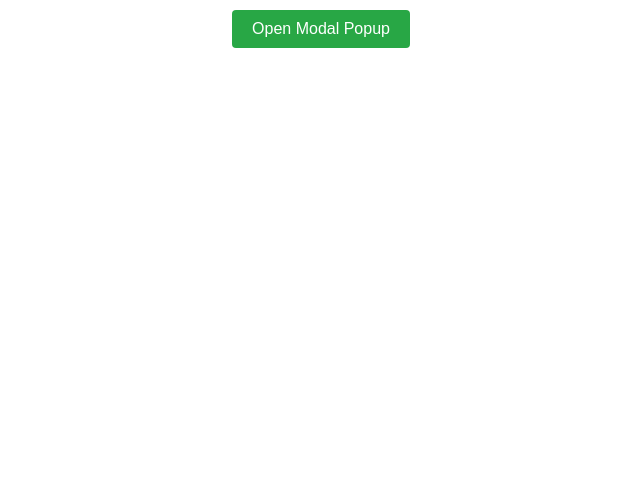
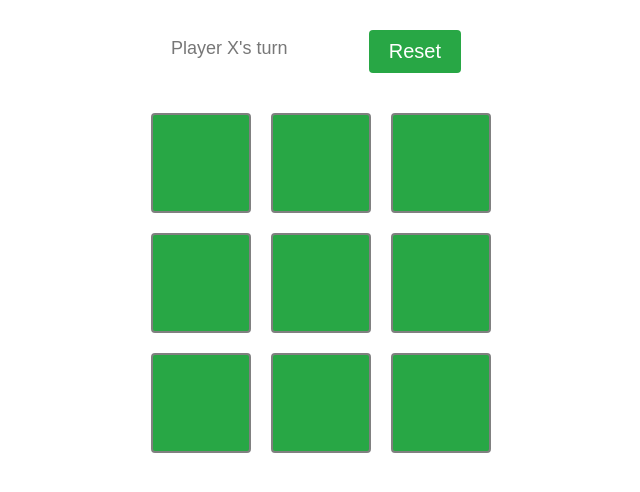
Before and after one commit to Shivam8369/React-Revision-Projects, a React (Create React App) app: page / in a window 1280 px wide. Shown: the top 492 px of the page, without its empty margins (319-959 px from the left). Built offline with nearby package versions, Linux system fonts and the light colour scheme.

Commit message:
Added tic-tac-toe game

```diff
--- a/src/App.js
+++ b/src/App.js
@@ -25,6 +25,7 @@ import menus from './Utilities/MenuData.jsx'
 import MenuTree from "./components/MenuBar/MenuTree";
 import Scroll from "./components/Scroll_Indicator.jsx";
 import ModalTest from "./components/Custom-Modal/ModalTest.jsx";
+import TicTacToe from "./components/TicTacToe.jsx";
 
 const App = (props) => {
   return (
@@ -63,7 +64,8 @@ const App = (props) => {
       {/* <MenuTree menu = {menus}/> */}
       {/* <Scroll url= {"https://dummyjson.com/products?limit=100"}/> */}
 
-      <ModalTest/>
+      {/* <ModalTest/> */}
+      <TicTacToe/>
 
     </div>
   );
--- /dev/null
+++ b/src/CSS/tictactoe.css
@@ -0,0 +1,39 @@
+
+.container{
+    max-width: calc(3 * 100px);
+    margin: 0 auto;
+    text-align: center;
+    padding: 20px;
+  }
+
+  .board {
+    display: grid;
+    grid-template-columns: repeat(3, 1fr);
+    justify-content: center;
+  }
+
+  .message{
+
+    font-size: 20px;
+    display: flex;
+    justify-content: space-between;
+    margin-bottom: 20px;
+  }
+
+
+.cell {
+    width: 100px;
+    height: 100px;
+    font-size: 36px;
+    border: 2px solid grey;
+    cursor: pointer;
+    transition: background-color 0.3s ease-in-out;
+  }
+
+  .cell:hover {
+    background-color: #f0f0f0;
+  }
+
+  .reset-button {
+    padding: 5px 10px;
+  }
--- /dev/null
+++ b/src/components/TicTacToe.jsx
@@ -0,0 +1,76 @@
+import React, { useState } from "react";
+import '../CSS/tictactoe.css'
+
+const TicTacToe = () => {
+  const [board, setBoard] = useState(Array(9).fill(null));
+  const [xTurn, setTurn] = useState(true);
+
+  const WinningPattern = [
+    [0, 1, 2],
+    [3, 4, 5],
+    [6, 7, 8],
+    [0, 3, 6],
+    [1, 4, 7],
+    [2, 5, 8],
+    [0, 4, 8],
+    [2, 4, 6],
+  ];
+
+  const handleClick = (index) => {
+    const winner = getWinner(board);
+    if (winner || board[index]) return;
+
+    const newBoard = [...board];
+    newBoard[index] = xTurn ? "X" : "O";
+    setBoard(newBoard);
+    setTurn(!xTurn);
+  };
+
+  const getWinner = (board) => {
+    for (let i = 0; i < WinningPattern.length; i++) {
+      const [a, b, c] = WinningPattern[i];
+      if (board[a] && board[a] === board[b] && board[a] === board[c]) {
+        return board[a];
+      }
+    }
+    return null;
+  };
+
+  const resetBoard = () => {
+    setTurn(true);
+    setBoard(Array(9).fill(null));
+  };
+
+  const getStatusMsg = () => {
+    const calWinner = getWinner(board);
+    if (calWinner) return `Player ${calWinner} is the winner!`;
+    if (!board.includes(null)) return "Match is drawn";
+    return `Player ${xTurn ? "X" : "O"}'s turn`;
+  };
+
+  return (
+    <div className="container">
+      <div className="message">
+        <p>{getStatusMsg()}</p>
+        <button className="reset_button" onClick={resetBoard}>
+          Reset
+        </button>
+      </div>
+
+      <div className="board">
+        {board.map((b, index) => (
+          <button
+            className="cell"
+            key={index}
+            disabled={b != null}
+            onClick={() => handleClick(index)}
+          >
+            {b}
+          </button>
+        ))}
+      </div>
+    </div>
+  );
+};
+
+export default TicTacToe;
```
Also changed, not shown: 1 other file (tests, documents, lock files or other folders).
